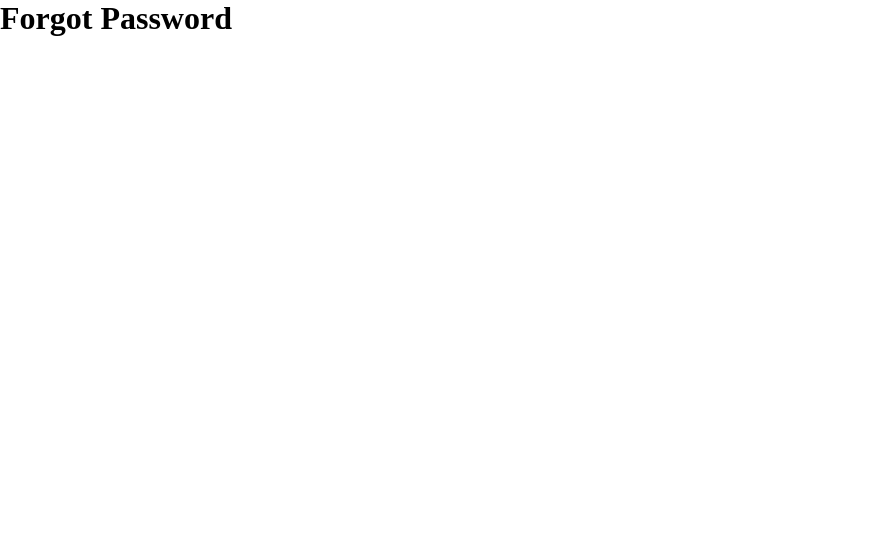
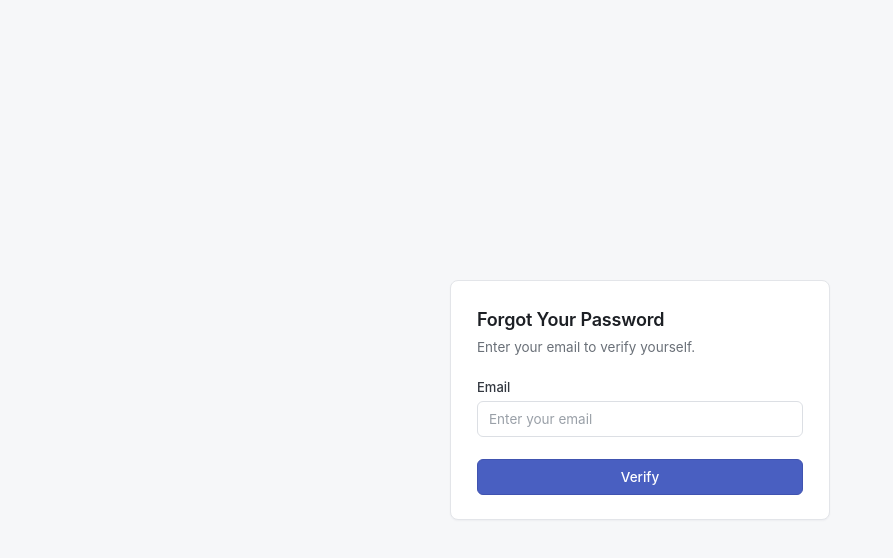
Before and after one commit to adeeltahirdev/MiniProjectManager, a React (Vite) app: page /forgot-password in a window 1280 px wide. Shown: the top 558 px of the page, without its empty margins (0-893 px from the left). Built offline with nearby package versions, Linux system fonts and the light colour scheme.

Commit message:
Created forgot password UI and handled form submission

```diff
--- a/src/index.css
+++ b/src/index.css
@@ -133,13 +133,23 @@
   text-decoration: underline;
 }
 
-/* ---------- Error Message ---------- */
+/* ---------- Messages ---------- */
 .error-message {
   padding: 10px 15px;
   border: 1px solid #dc3545;
   border-radius: 5px;
   color: #dc3545;
   background-color: #f8d7da;
+  font-size: 1rem;
+  font-weight: bold;
+}
+
+.success-message {
+  padding: 10px 15px;
+  border: 1px solid #198754;
+  border-radius: 5px;
+  color: #198754;
+  background-color: #d1e7dd;
   font-size: 1rem;
   font-weight: bold;
 }
--- a/src/pages/ForgotPassword.jsx
+++ b/src/pages/ForgotPassword.jsx
@@ -1,7 +1,64 @@
+import { useState } from "react";
+import { useAuth } from "../context/AuthContext";
 
 function ForgotPassword() {
+
+    const {loading, forgotPassword} = useAuth()
+
+    const [email, setEmail] = useState('')
+    const [error, setError] = useState('')
+    const [success, setSuccess] = useState('')
+
+    async function handleSubmit(e) {
+        e.preventDefault()
+
+        setError('')
+        setSuccess('')
+        setEmail('')
+
+        const result = await forgotPassword(email)
+
+        if (email.trim() === '') {
+            setError('Email is required')
+            return
+        }
+
+        if (!result.success) {
+            setError(result.message)
+            return
+        }
+        else {
+            setSuccess(result.message)
+        }
+
+    }
+
     return(
-        <h1>Forgot Password</h1>
+        <div className="container">
+            <form className="login-form" onSubmit={handleSubmit}>
+                <h2>Forgot Your Password</h2>
+                <p>Enter your email to verify yourself.</p>
+
+                <div className="form-group">
+                    <label htmlFor="email">Email</label>
+                    <input
+                        id="email"
+                        type="email"
+                        placeholder="Enter your email"
+                        value={email}
+                        onChange={(e) => setEmail(e.target.value)}
+                    />
+                </div>
+
+                {error && <p className="error-message">{error}</p>}
+
+                {success && <p className="success-message">{success}</p>}
+
+                <button type="submit" disabled={loading}>
+                    {loading ? 'Verifying...' : 'Verify'}
+                </button>
+            </form>
+        </div>
     );
 }
 
```
